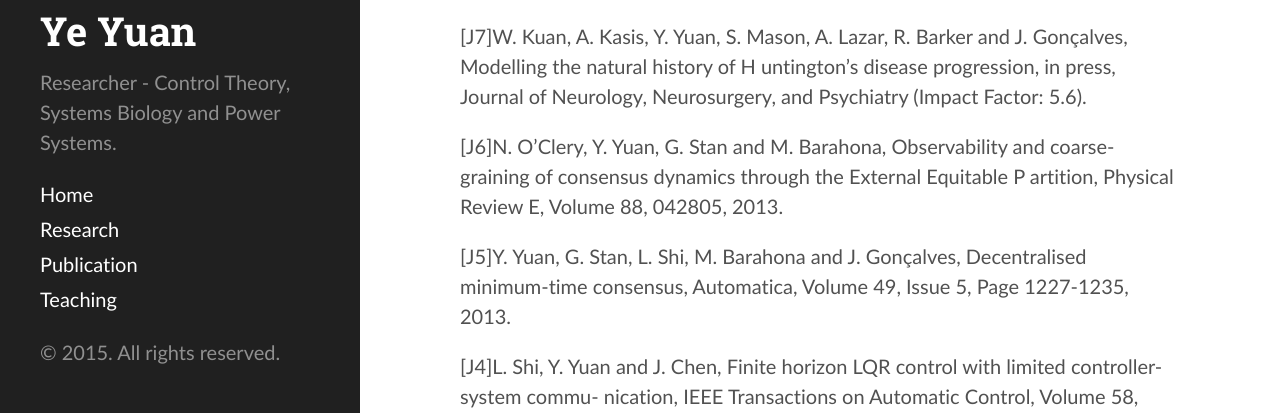
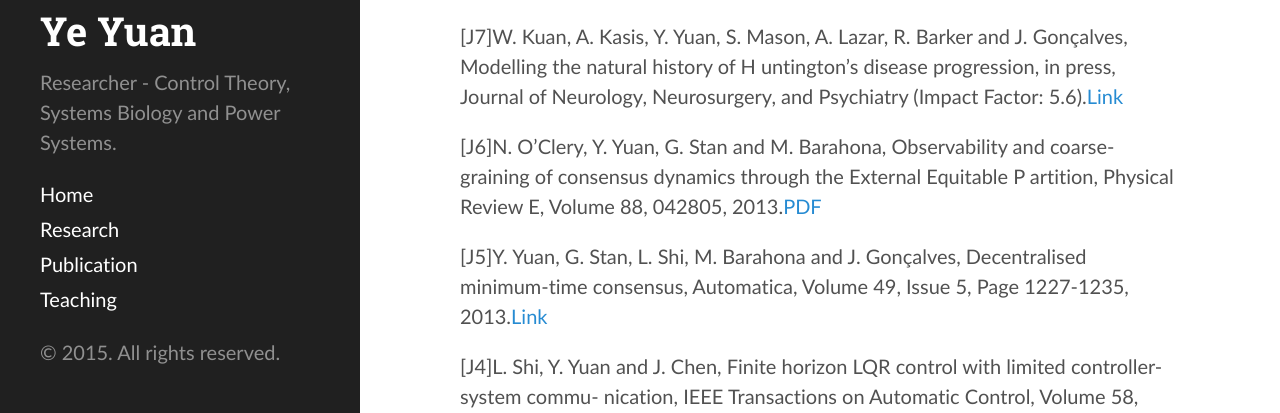
Before and after one commit to yy311/yy311.github.io, a Jekyll site: the page built from publication.md, in a window 1280 px wide and 900 px high, scrolled down 971 px. Shown: the part 178-591 px from the top of the window. Built offline with Jekyll 4.4.1, drawn with Linux system fonts in a browser that asks for light colours.

Commit message:
Update publication.md

```diff
--- a/publication.md
+++ b/publication.md
@@ -28,11 +28,11 @@ Y. Yuan and [Y. Mo](http://yilinmo.github.io/), Security in feedback control sys
 
 [J8]X. Yang, Y. Yuan, X. Zhang and P. Palmer, Shaping high-power IGBT switching transitions by active voltage control for reduced EMI generation, in press, IEEE Transactions on Industry Applications.
 
-[J7]W. Kuan, A. Kasis, Y. Yuan, S. Mason, A. Lazar, R. Barker and J. Gonçalves, Modelling the natural history of H untington’s disease progression, in press, Journal of Neurology, Neurosurgery, and Psychiatry (Impact Factor: 5.6).
+[J7]W. Kuan, A. Kasis, Y. Yuan, S. Mason, A. Lazar, R. Barker and J. Gonçalves, Modelling the natural history of H untington’s disease progression, in press, Journal of Neurology, Neurosurgery, and Psychiatry (Impact Factor: 5.6).[Link](http://jnnp.bmj.com/content/86/10/1143.abstract)
 
-[J6]N. O’Clery, Y. Yuan, G. Stan and M. Barahona, Observability and coarse-graining of consensus dynamics through the External Equitable P artition, Physical Review E, Volume 88, 042805, 2013.
+[J6]N. O’Clery, Y. Yuan, G. Stan and M. Barahona, Observability and coarse-graining of consensus dynamics through the External Equitable P artition, Physical Review E, Volume 88, 042805, 2013.[PDF](http://scholar.harvard.edu/files/neaveoclery/files/pre2013.pdf?m=1384899642)
 
-[J5]Y. Yuan, G. Stan, L. Shi, M. Barahona and J. Gonçalves, Decentralised minimum-time consensus, Automatica, Volume 49, Issue 5, Page 1227-1235, 2013.
+[J5]Y. Yuan, G. Stan, L. Shi, M. Barahona and J. Gonçalves, Decentralised minimum-time consensus, Automatica, Volume 49, Issue 5, Page 1227-1235, 2013.[Link](http://www.sciencedirect.com/science/article/pii/S0005109813000794)
 
 [J4]L. Shi, Y. Yuan and J. Chen, Finite horizon LQR control with limited controller-system commu- nication, IEEE Transactions on Automatic Control, Volume 58, Issue 7, Page 1835-1841, 2013.
 
```
